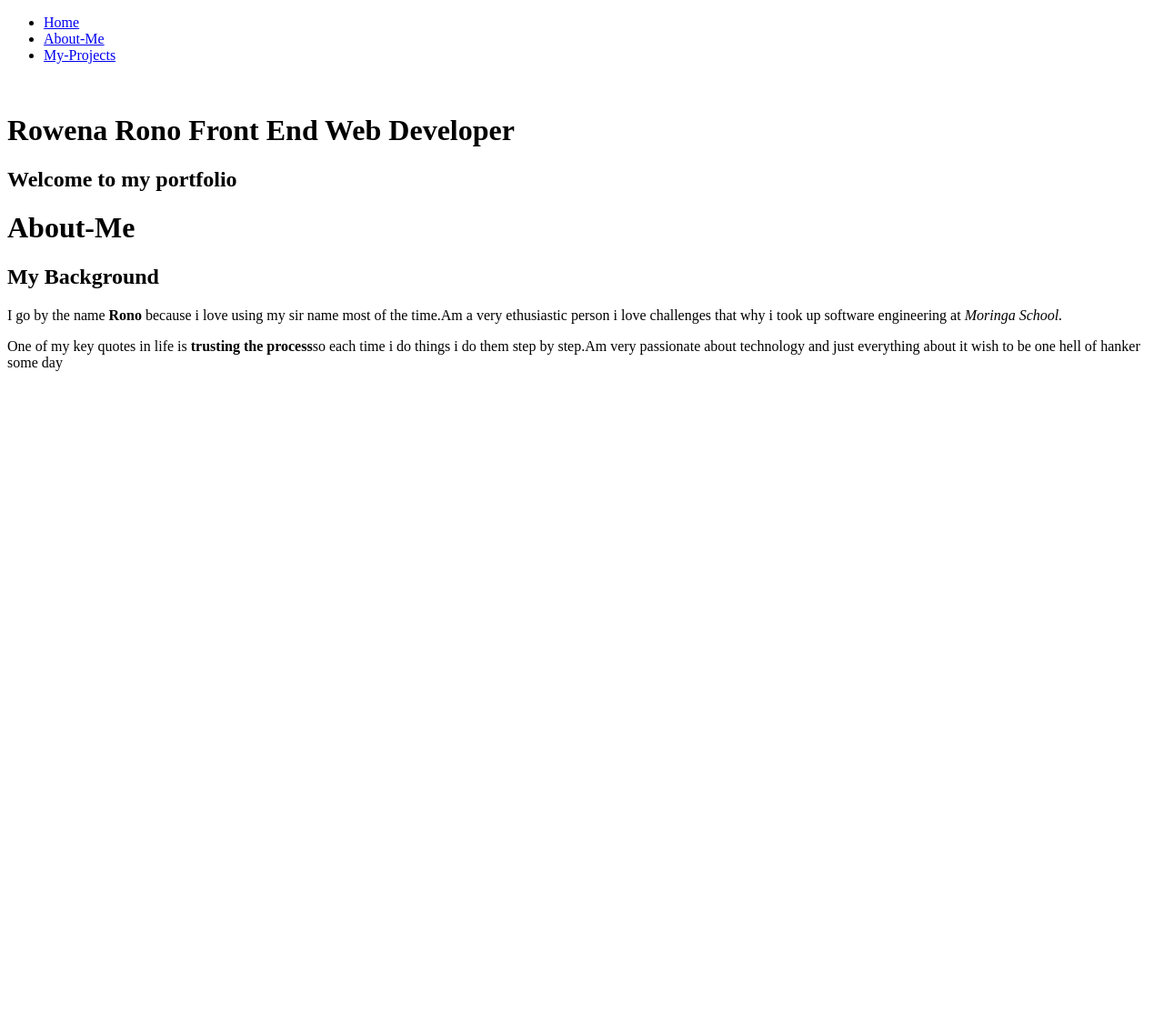
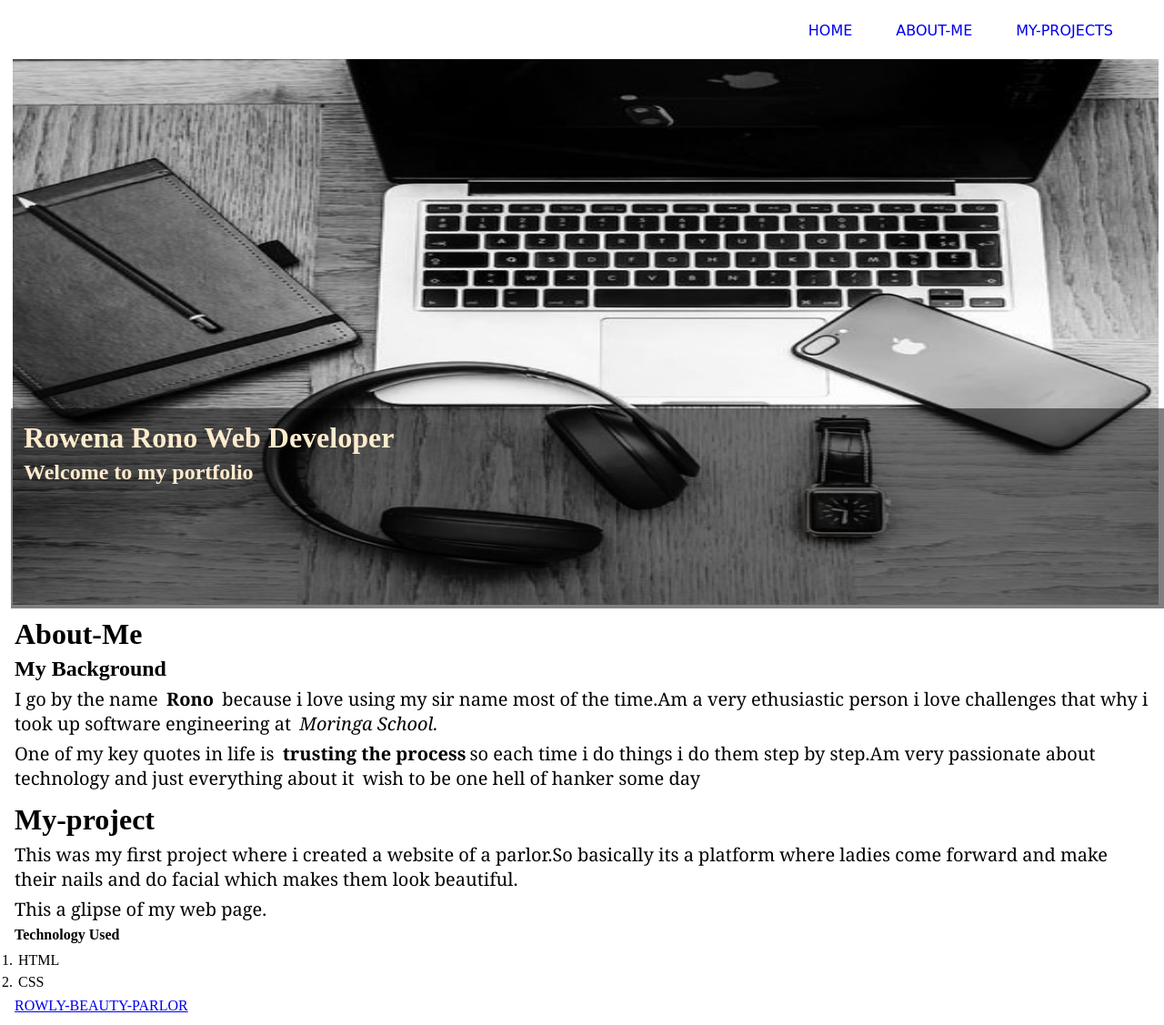
Before and after one commit to rowenarono95/My-portfolio, a plain HTML site: page index.html in a window 1280 px wide. Shown: the whole page at 91% size. Before the commit the page ends 800 px from the top, so only its background shows below. Drawn offline with Linux system fonts and the light colour scheme.

Commit message:
add my-projects

```diff
--- a/index.html
+++ b/index.html
@@ -1,12 +1,13 @@
 <!DOCTYPE html>
 <html lang="en">
   <head>
-    <meta charset="UTF-8">
-    <meta name="viewport" content="width=device-width, initial-scale=1.0">
+    <meta charset="UTF-8" />
+    <meta name="viewport" content="width=device-width, initial-scale=1.0" />
+    <link rel="stylesheet" href="styles.css">
     <title>Portfolio</title>
   </head>
   <body>
-    <div>
+    <div id="nav">
       <nav>
         <ul>
           <li><a href="#home">Home</a></li>
@@ -16,9 +17,9 @@
       </nav>
     </div>
     <div id="home">
-        <img src="" alt="">
+      <img src="/image/study.jpg" alt="" width="100%" height="600px" />
       <div id="content">
-            <h1>Rowena Rono Front End Web Developer</h1>
+        <h1>Rowena Rono Web Developer</h1>
         <h2>Welcome to my portfolio</h2>
       </div>
     </div>
@@ -26,14 +27,30 @@
       <h1>About-Me</h1>
       <h2>My Background</h2>
       <p>
-               I go by the name <strong>Rono</strong> because i love using my sir name most of the time.Am a very
-               ethusiastic person i love challenges that why i took up software engineering at <em>Moringa School.</em>
+        I go by the name <strong>Rono</strong> because i love using my sir name
+        most of the time.Am a very ethusiastic person i love challenges that why
+        i took up software engineering at <em>Moringa School.</em>
       </p>
       <p>
-               One of my key quotes in life is <strong>trusting the process</strong>so each time i do things i do them step
-               by step.Am very passionate about technology and just everything about it <span>wish to be one hell of hanker some day
-               </span>
+        One of my key quotes in life is <strong>trusting the process</strong>so
+        each time i do things i do them step by step.Am very passionate about
+        technology and just everything about it
+        <span>wish to be one hell of hanker some day </span>
       </p>
+    </div>
+    <div class="project" id="my-projects">
+        <h1>My-project</h1>
+        <p>
+            This was my first project where i created a website of a parlor.So basically its a platform
+            where ladies come forward and make their nails and do facial which makes them look beautiful.
+        </p>
+        <p>This a glipse of my web page.</p>
+        <h4>Technology Used</h4>
+        <ol>
+            <li>HTML</li>
+            <li>CSS</li>
+        </ol>
+        <a href="https://rowenarono95.github.io/ROWLY-BEAUTY-PARLOR/">ROWLY-BEAUTY-PARLOR</a>
     </div>
   </body>
 </html>
--- /dev/null
+++ b/styles.css
@@ -0,0 +1,50 @@
+
+
+*{
+    padding: 2px;
+    margin: 2px;
+
+  }
+  #home{
+      position: relative;
+      max-width: 100%;
+      margin: auto;
+  }
+  #home img{vertical-align: middle;}
+  #home #content{
+      position: absolute;
+      bottom: 0;
+      background: rgb(0,0,0);
+      background: rgba(0, 0, 0, 0.5);
+      color:blanchedalmond;
+      width: 100%;
+      padding: 10px;
+      height: 200px;
+  }
+    h1{
+      font-family: 'Gabriela', serif;
+      size: 25px;
+    }
+    #nav{
+        text-align: right;
+    }
+    #nav ul{
+      list-style-type: none;
+    }
+    #nav li{
+      display: inline-block;
+      margin-right: 30px;
+      font-family: 'Mirza', cursive;
+    }
+    #nav a:hover{
+       background-color: black;
+    }
+    #nav a{
+        text-decoration: none;
+        text-transform: uppercase;
+    }
+    p{
+        font-size: 20px;
+        font-family: Georgia, 'Times New Roman', Times, serif;
+        font-weight: lighter;
+    }
```
Also changed, not shown: image/stu1.jpg (added), image/study.jpg (added), image/study3.jpg (added), image/study4.jpg (added). Lines whose indentation alone changed are shown as unchanged.
